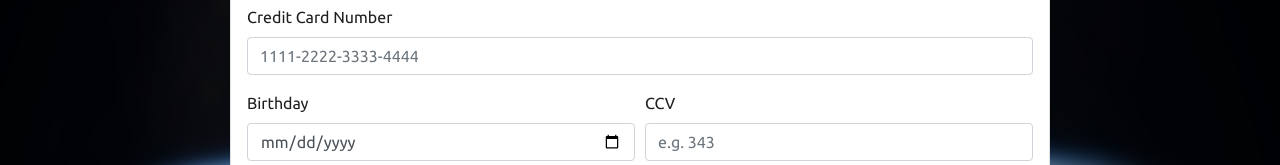
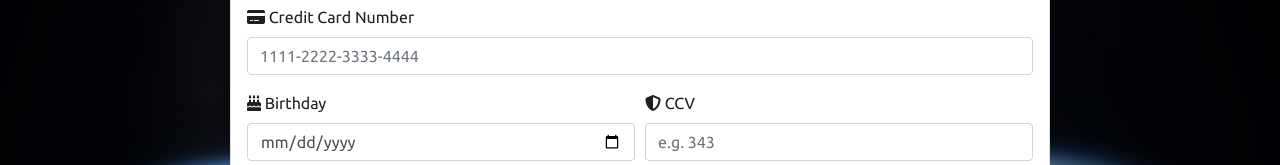
Before and after one commit to Darvvvin/asln-frontend, a plain HTML site: page payment.html in a window 1280 px wide. Shown: the part 691-856 px from the top of the page. Drawn offline with nearby package versions, Linux system fonts and the light colour scheme.

Commit message:
added icons to payment

```diff
--- a/payment.html
+++ b/payment.html
@@ -43,16 +43,22 @@
             <img src="images/320-475.jpg" class="img-fluid mx-auto d-block mb-2" alt = "Poster">
             <form>
                 <div class="form-group">
-                    <label for="inputCC">Credit Card Number</label>
+                    <label for="inputCC"><i class="fas fa-credit-card"></i>
+
+ Credit Card Number</label>
                     <input type="text" class="form-control" id="inputCC" placeholder="1111-2222-3333-4444" maxlength="16">
                 </div>
                 <div class="form-row">
                     <div class="form-group col-md-6">
-                    <label for="inputBirthdayCC">Birthday</label>
+                    <label for="inputBirthdayCC"><i class="fas fa-birthday-cake"></i>
+
+ Birthday</label>
                     <input type="date" class="form-control" id="inputBirthdayCC">
                 </div>
                     <div class="form-group col-md-6">
-                      <label for="inputCCV">CCV</label>
+                      <label for="inputCCV"><i class="fas fa-shield-alt"></i>
+
+ CCV</label>
                       <input type="password" class="form-control" id="inputCCV" placeholder="e.g. 343" maxlength="3">
                     </div>
                 </div>
```
